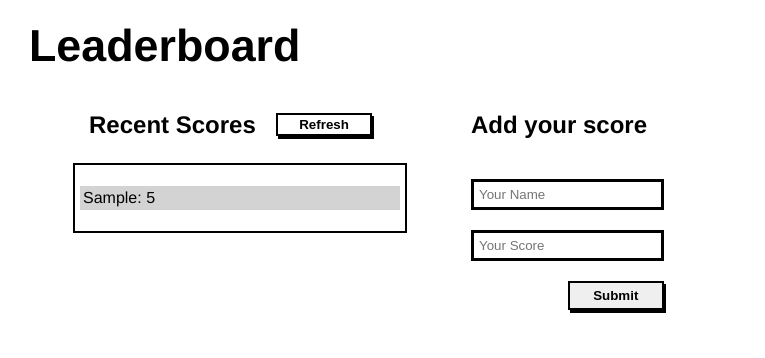
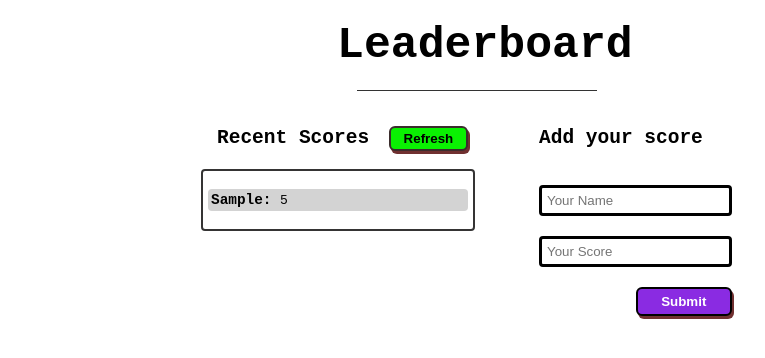
Before and after one commit to sainingo/Leaderboard, a website built with webpack: page src/template.html in a window 1280 px wide. Both pictures are taken after typing "Sample", "5" into the empty fields and a click on the button "Submit". Shown: the whole page, without its empty margins (119-884 px from the left). Built offline with nearby package versions, Linux system fonts and the light colour scheme; no server answers.

Commit message:
Add a little styling

```diff
--- a/src/index.js
+++ b/src/index.js
@@ -12,12 +12,18 @@ submitScore.addEventListener('click', async () => {
     user: inputNameField.value,
     score: inputScoreField.value,
   };
+  if (inputNameField.value.trim() !== '' && inputScoreField.value.trim() !== '') {
     const template = document.createElement('template');
     template.innerHTML = `<p><span>${inputFields.user}: </span> ${inputFields.score}</p>`;
+    scoreContainer.style.display = 'block';
     scoreContainer.appendChild(template.content);
     await postApi(inputFields);
     inputNameField.value = '';
     inputScoreField.value = '';
+  } else {
+    /* eslint-disable */
+    alert('Please Enter Your Name and Score');
+  }
 });
 
 refreshButton.addEventListener('click', () => {
@@ -28,6 +34,7 @@ refreshButton.addEventListener('click', () => {
       data.result.forEach((post) => {
         const template = document.createElement('template');
         template.innerHTML += `<p><span>${post.user}: </span> ${post.score}</p>`;
+        scoreContainer.style.display = 'block';
         scoreContainer.appendChild(template.content);
       });
     });
--- a/src/styles/main.css
+++ b/src/styles/main.css
@@ -5,14 +5,24 @@ body {
 }
 
 h1 {
-  margin: 20px;
+  margin: 20px 0 20px 200px;
   font-size: 2.8rem;
+}
+
+h1::after {
+  content: '';
+  width: 15rem;
+  height: 1px;
+  display: block;
+  background-color: #333;
+  margin-top: 20px;
+  margin-left: 20px;
 }
 
 .container {
   width: 80%;
-  margin: 0 auto;
-  font-family: 'Franklin Gothic Medium', 'Arial Narrow', Arial, sans-serif;
+  margin-left: auto;
+  font-family: monospace;
 }
 
 .wrapper {
@@ -29,26 +39,31 @@ h1 {
 }
 
 .nav-score > button {
-  border: 2px solid black;
-  padding: 2px;
+  border: 2px solid rgb(59, 45, 45);
+  padding: 3px;
   width: 30%;
   height: 4%;
-  background-color: #fff;
-  box-shadow: 2px 3px black;
-  font-weight: 600;
+  background-color: rgb(10, 241, 2);
+  box-shadow: 2px 3px rgb(112, 48, 48);
+  font-weight: 700;
   cursor: pointer;
+  border-radius: 6px;
+  color: rgb(0, 0, 0);
 }
 
 .score-container {
-  border: 2px solid black;
+  display: none;
+  border: 2px solid rgb(53, 52, 52);
   margin: 4px;
   padding: 5px;
   width: 20em;
+  border-radius: 4px;
 }
 
 .score-container > p:nth-child(odd) {
   background-color: lightgray;
   padding: 3px;
+  border-radius: 4px;
 }
 
 .score-fields {
@@ -60,6 +75,7 @@ h1 {
 .score-fields > input {
   border: 3px solid black;
   padding: 5px;
+  border-radius: 4px;
 }
 
 .score-fields > button {
@@ -67,7 +83,28 @@ h1 {
   align-self: flex-end;
   border: 2px solid black;
   padding: 5px;
-  box-shadow: 2px 3px black;
+  box-shadow: 2px 3px rgb(112, 48, 48);
   font-weight: 600;
   cursor: pointer;
+  border-radius: 6px;
+  background-color: blueviolet;
+  color: #fff;
 }
+
+.nav-score > button:hover {
+  background-color: #fff;
+  color: #333;
+  border: 1px solid rgb(5, 221, 250);
+  box-shadow: 2px 2px rgb(20, 189, 152);
+}
+
+.score-fields > button:hover {
+  background-color: #fff;
+  color: blue;
+  border: 1px solid rgb(216, 13, 216);
+}
+
+span {
+  font-weight: 600;
+  font-size: 0.9rem;
+}
```
Lines whose indentation alone changed are shown as unchanged.
